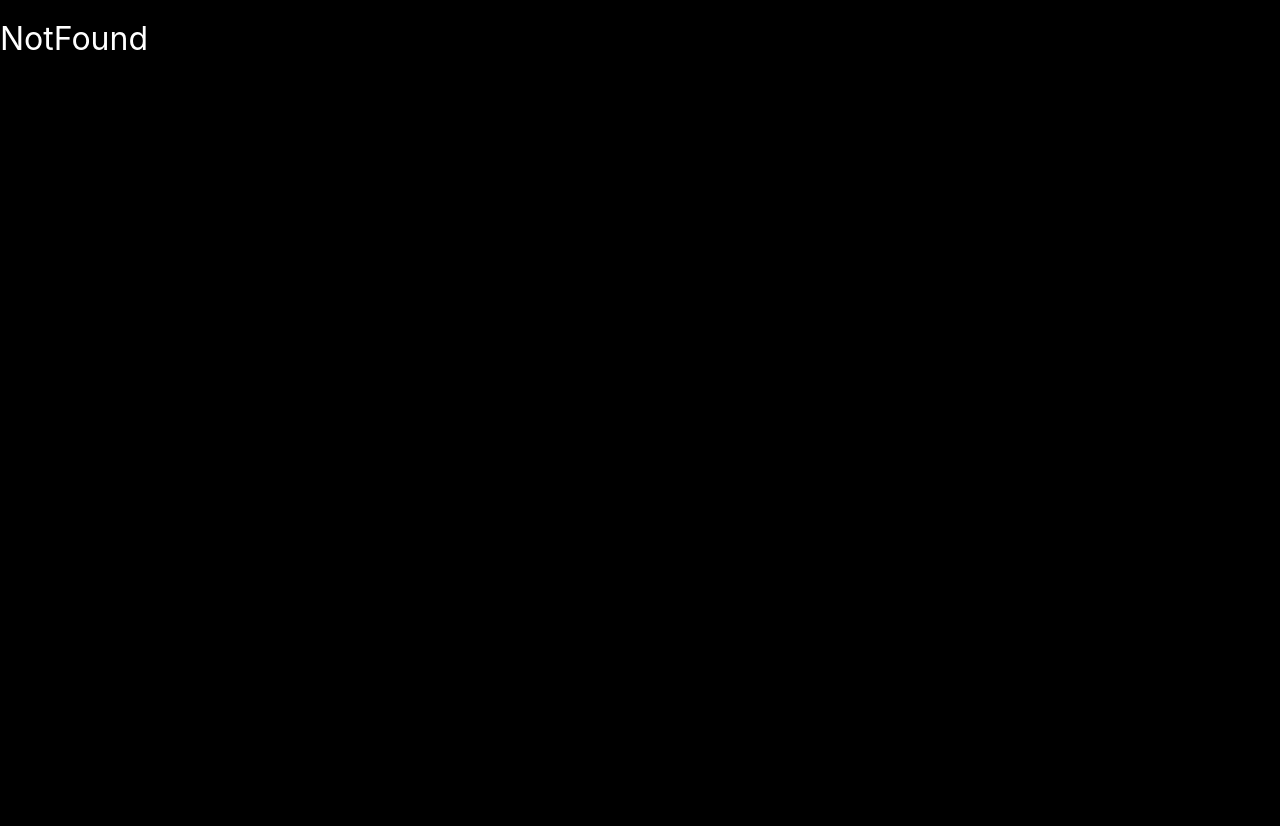
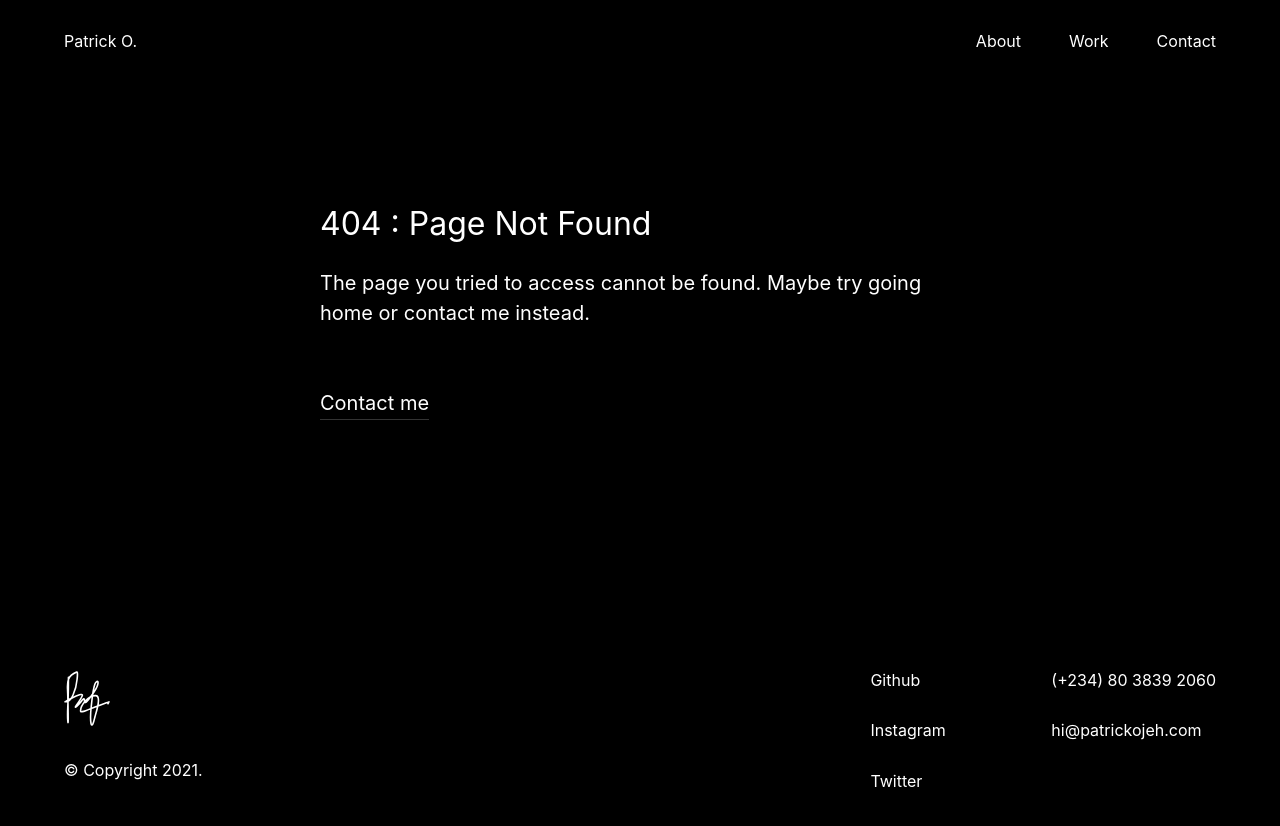
Before and after one commit to patrickojeh/portfolio, a React (Create React App) app: page /cs/1 in a window 1280 px wide. Shown: the top 826 px of the page. Before the commit the page ends 800 px from the top, so only its background shows below. Built offline with nearby package versions, Linux system fonts and the light colour scheme.

Commit message:
added 404

```diff
--- a/src/components/Layout/Header.js
+++ b/src/components/Layout/Header.js
@@ -1,10 +1,12 @@
-import { NavLink } from "react-router-dom";
+import { Link, NavLink } from "react-router-dom";
 
 const Header = () => {
   return <header>
     <div className="mw9 ph5-l ph4-ns ph35 center pt4">
       <div className="flex items-center-ns justify-between-ns flex-row-ns flex-column">
-        <span className="logo">Patrick O.</span>
+        <span className="logo">
+          <Link to="/">Patrick O.</Link>
+        </span>
         <ol className="list pa0 ma0 mt0-ns mt4">
           <li className="fl w-auto pl4-ns">
             <NavLink to="/about">About</NavLink>
--- a/src/pages/Home.js
+++ b/src/pages/Home.js
@@ -1,13 +1,13 @@
-import { Fragment } from "react";
 import Layout from '../components/Layout/Layout';
 import signature from '../svg/signature.svg'
+import { Link } from 'react-router-dom';
 
 const Home = () => {
   return <Layout>
     <div className="mw9 ph5-l ph4-ns ph35 center pt6-l pt5">
       <img src={signature} alt="My signature in svg" className="h-auto-ns h25 mb3" />
       <h1 className="mw8 f2-l f3-m f4 lh-copy pr6-l mb5-l mb4">Hi, I’m Patrick Ojeh. I’m a product designer &amp; part-time developer currently based in Lagos Nigeria. I lead product design at Mobnia where i design & code to solve business problems. I have experience in visual design, prototyping, CSS architecture &amp; React.</h1>
-      <a href="/#" className="f4-ns bb pb1 b--white-20">Contact me</a>
+      <Link to="/contact" className="f4-ns bb pb1 b--white-20">Contact me</Link>
     </div>
   </Layout>
 }
--- a/src/pages/NotFound.js
+++ b/src/pages/NotFound.js
@@ -1,9 +1,16 @@
-import { Fragment } from "react";
+import Layout from "../components/Layout/Layout";
+import { Link } from 'react-router-dom';
 
 const NotFound = () => {
-  return <Fragment>
-    <h1>NotFound</h1>
-  </Fragment>
+  return <Layout>
+    <div className="mw7 ph5-l ph4-ns ph35 center pt6-l pt5 pb6-l pb4">
+      <h1 className="mw8 f2-l f3-m f4 lh-copy pr6-l mb3-l mb4">
+        404 : Page Not Found
+      </h1>
+      <p className="f4-ns lh-copy mb5-l">The page you tried to access cannot be found. Maybe try going home or contact me instead.</p>
+      <Link to="/contact" className="f4-ns bb pb1 b--white-20">Contact me</Link>
+    </div>
+  </Layout>
 }
 
 export default NotFound;
```
